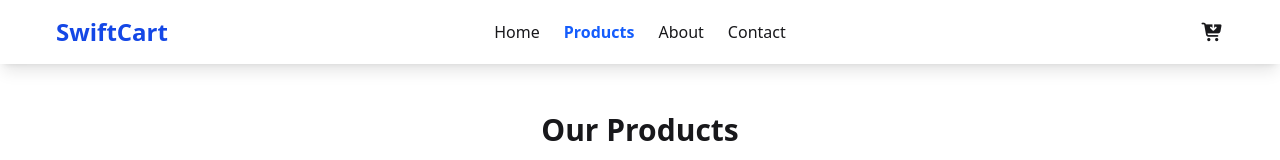
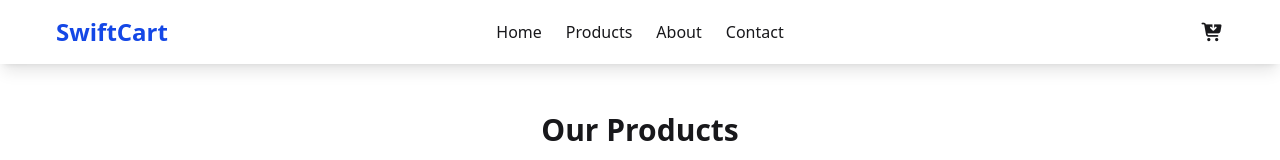
Before and after one commit to mahmud-hasan35/products-swift-cart, a plain HTML site: page product.html in a window 1280 px wide. Shown: the top 160 px of the page. Drawn offline with nearby package versions, Linux system fonts and the light colour scheme; no server answers.

Commit message:
last update

```diff
--- a/java-scipt/product.js
+++ b/java-scipt/product.js
@@ -1,21 +1,3 @@
-// menu active class add and remove //
-
-const navLinks = document.querySelectorAll(".nav-link");
-
-// current page বের করছি
-const currentPage = window.location.pathname.split("/").pop();
-
-navLinks.forEach(link => {
-
-  const linkPage = link.getAttribute("href");
-
-  if (linkPage === currentPage) {
-    link.classList.add("text-blue-600", "font-semibold");
-  }
-
-});
-
-
 
 
 // Load All Products
--- a/product.html
+++ b/product.html
@@ -30,13 +30,12 @@
     </div>
 
     <!-- Desktop Menu -->
-      <!-- Desktop Menu -->
-<div class="navbar-center hidden lg:flex gap-6">
-  <a href="index.html" class="nav-link cursor-pointer hover:text-blue-600">Home</a>
-  <a href="product.html" class="nav-link cursor-pointer hover:text-blue-600">Products</a>
-  <a href="#" class="nav-link cursor-pointer hover:text-blue-600">About</a>
-  <a href="#" class="nav-link cursor-pointer hover:text-blue-600">Contact</a>
-</div>
+    <div class="navbar-center hidden lg:flex gap-6">
+      <a href="./index.html"  class="cursor-pointer hover:text-blue-600">Home</a>
+      <a class="cursor-pointer hover:text-blue-600">Products</a>
+      <a class="cursor-pointer hover:text-blue-600">About</a>
+      <a class="cursor-pointer hover:text-blue-600">Contact</a>
+    </div>
 
     <!-- Navbar End -->
     <div class="navbar-end flex items-center gap-4">
```
Also changed, not shown: index.html (+6 -13 lines), java-scipt/script.js (+0 -17 lines).
